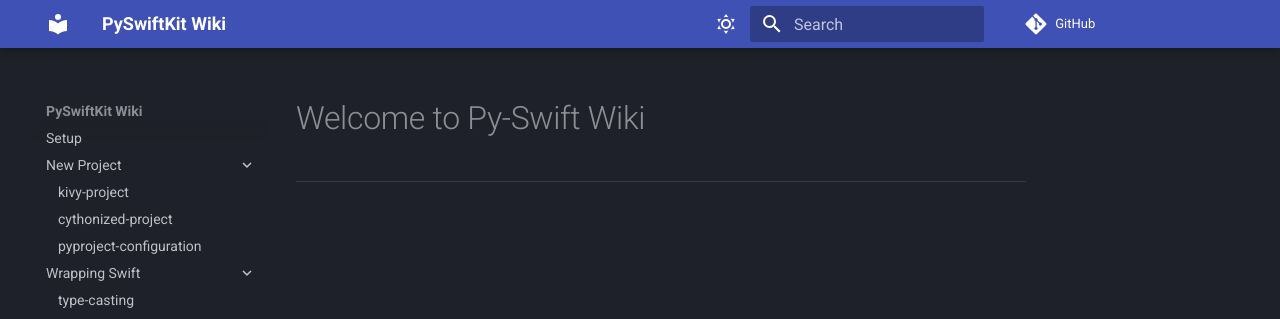
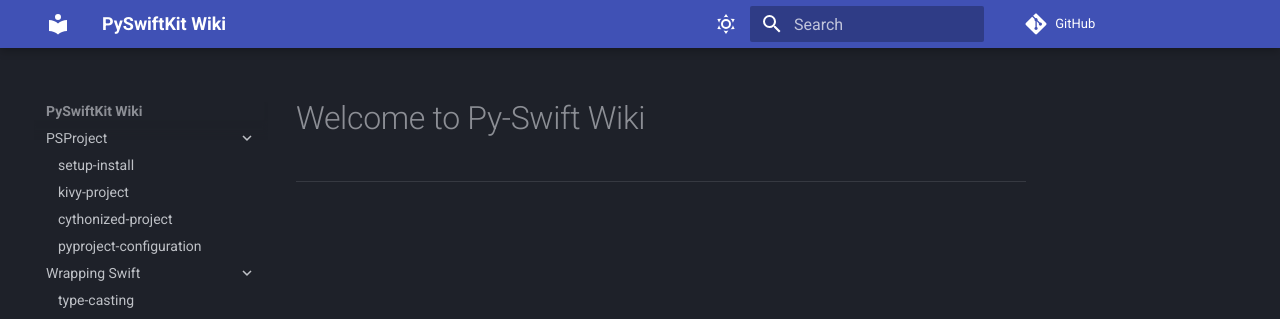
Before and after one commit to Py-Swift/wiki-source, an MkDocs documentation site: the page built from docs/index.md, in a window 1280 px wide. Shown: the top 319 px of the page. Built offline with MkDocs 1.6.1 and Material for MkDocs 9.7.7, drawn with Linux system fonts in a browser that asks for light colours; comment, search, counter and statistics services are not loaded.

Commit message:
Refactor navigation structure in mkdocs.yml to group PSProject items

```diff
--- a/mkdocs.yml
+++ b/mkdocs.yml
@@ -21,8 +21,9 @@ theme:
 
 
 nav:
-  - Setup: setup.md
-  - New Project:
+
+  - PSProject:
+    - setup-install: setup.md
     - kivy-project: project/kivy/create.md
     - cythonized-project: project/kivy/cythonized-project.md
     - pyproject-configuration: project/kivy/pyproject-configuration.md
```
